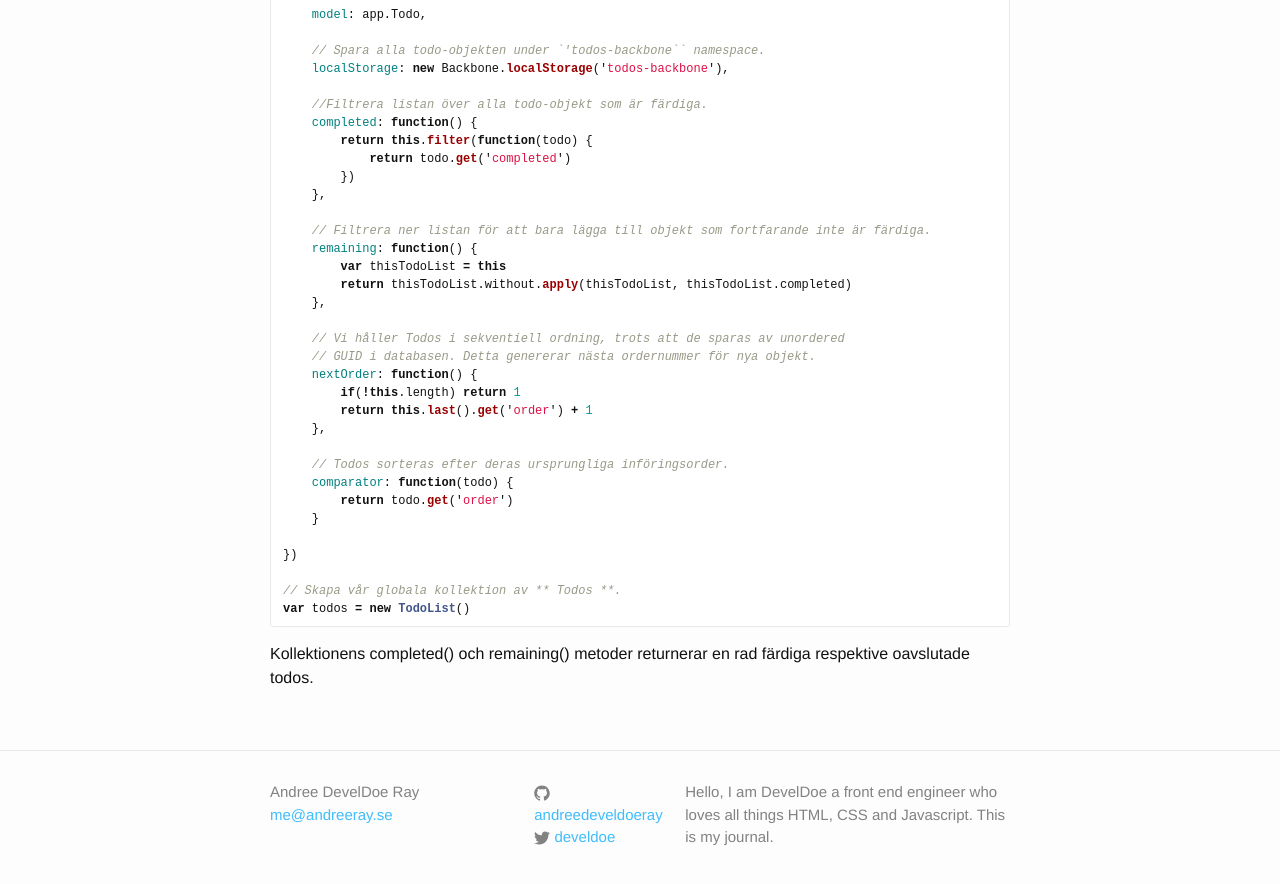
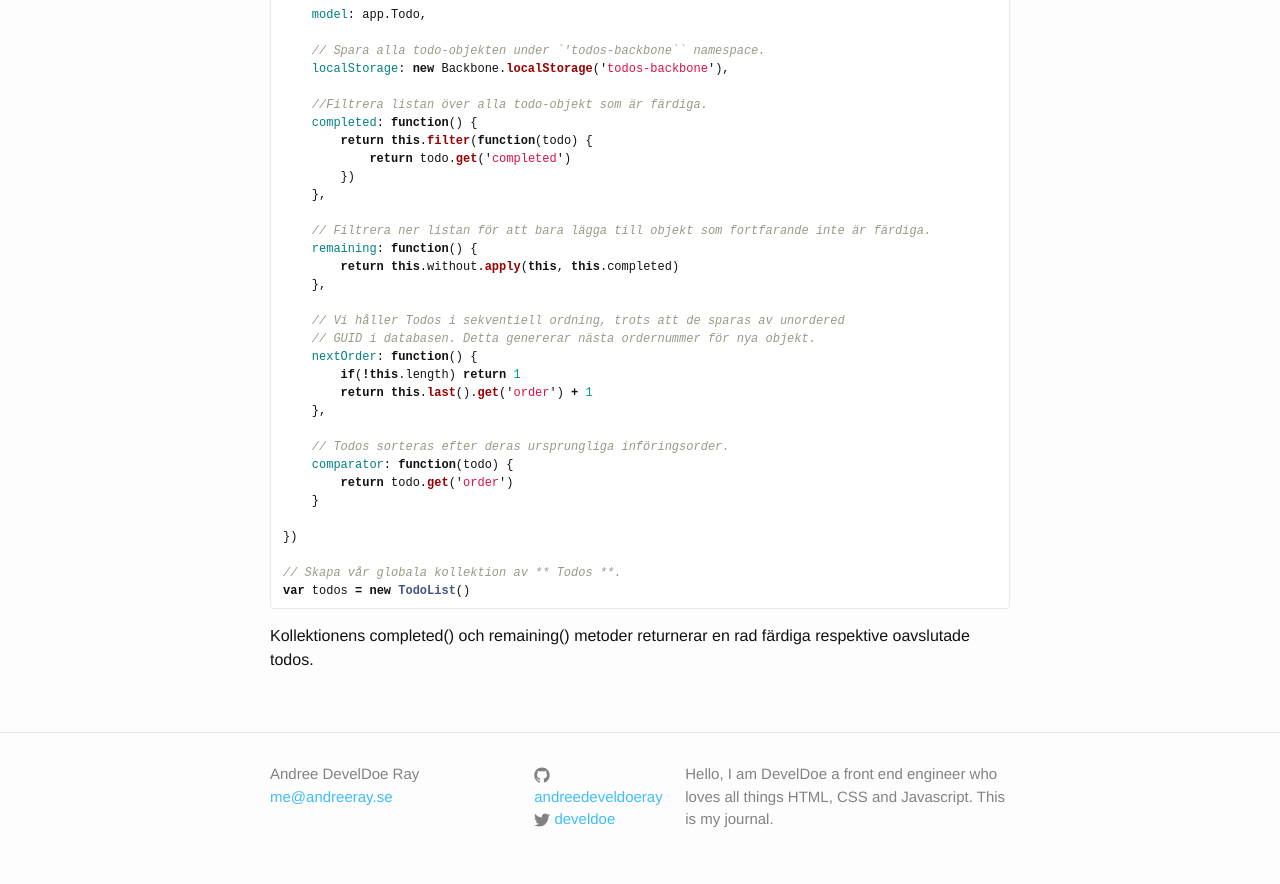
Before and after one commit to develdoe/develdoe.github.io, a Jekyll site: the page built from _posts/2017-11-14-backbone-todos-app.md, in a window 1280 px wide and 900 px high, scrolled down 4181 px. Shown: the top 884 px of the window. Built offline with Jekyll 4.4.1, drawn with Linux system fonts in a browser that asks for light colours.

Commit message:
Update 2017-11-14-backbone-todos-app.md

```diff
--- a/_posts/2017-11-14-backbone-todos-app.md
+++ b/_posts/2017-11-14-backbone-todos-app.md
@@ -201,8 +201,7 @@ var TodoList = Backbone.Collection.extend({
 
     // Filtrera ner listan för att bara lägga till objekt som fortfarande inte är färdiga.
     remaining: function() {
-        var thisTodoList = this
-        return thisTodoList.without.apply(thisTodoList, thisTodoList.completed)
+        return this.without.apply(this, this.completed)
     },
 
     // Vi håller Todos i sekventiell ordning, trots att de sparas av unordered
```
